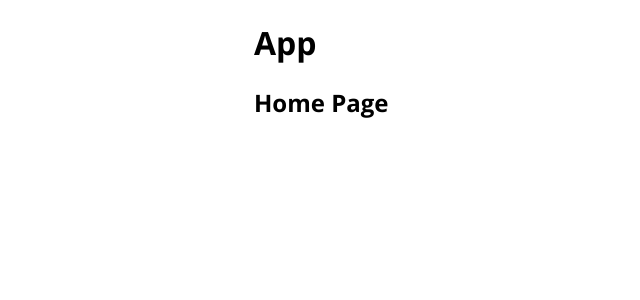
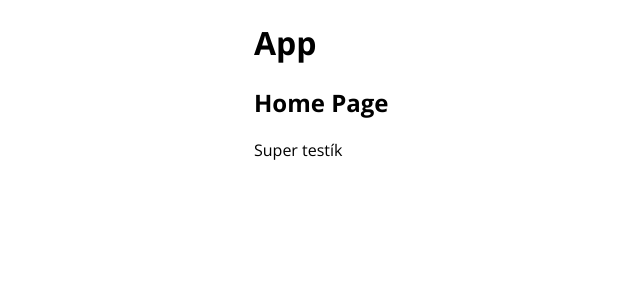
Before and after one commit to gracianaa/osobnostni-testy, a React (Vite) app: page / in a window 1280 px wide. Shown: the top 300 px of the page, without its empty margins (178-818 px from the left). Built offline with nearby package versions, Linux system fonts and the light colour scheme.

Commit message:
test od grace

```diff
--- a/src/pages/HomePage/index.jsx
+++ b/src/pages/HomePage/index.jsx
@@ -2,6 +2,7 @@ export const HomePage = () => {
   return (
     <div>
       <h2>Home Page</h2>
+      <p>Super testík</p>
     </div>
   );
 };
```
